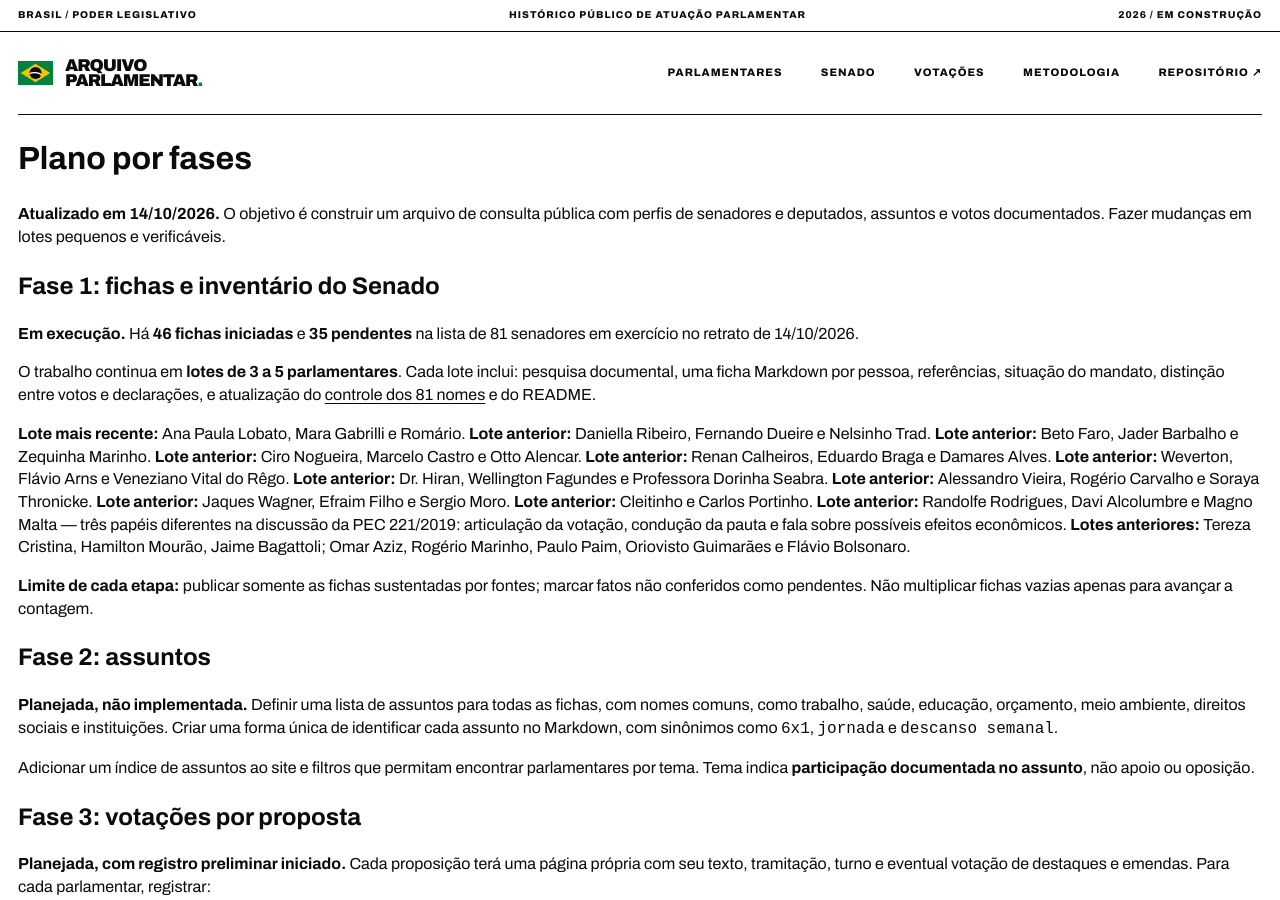
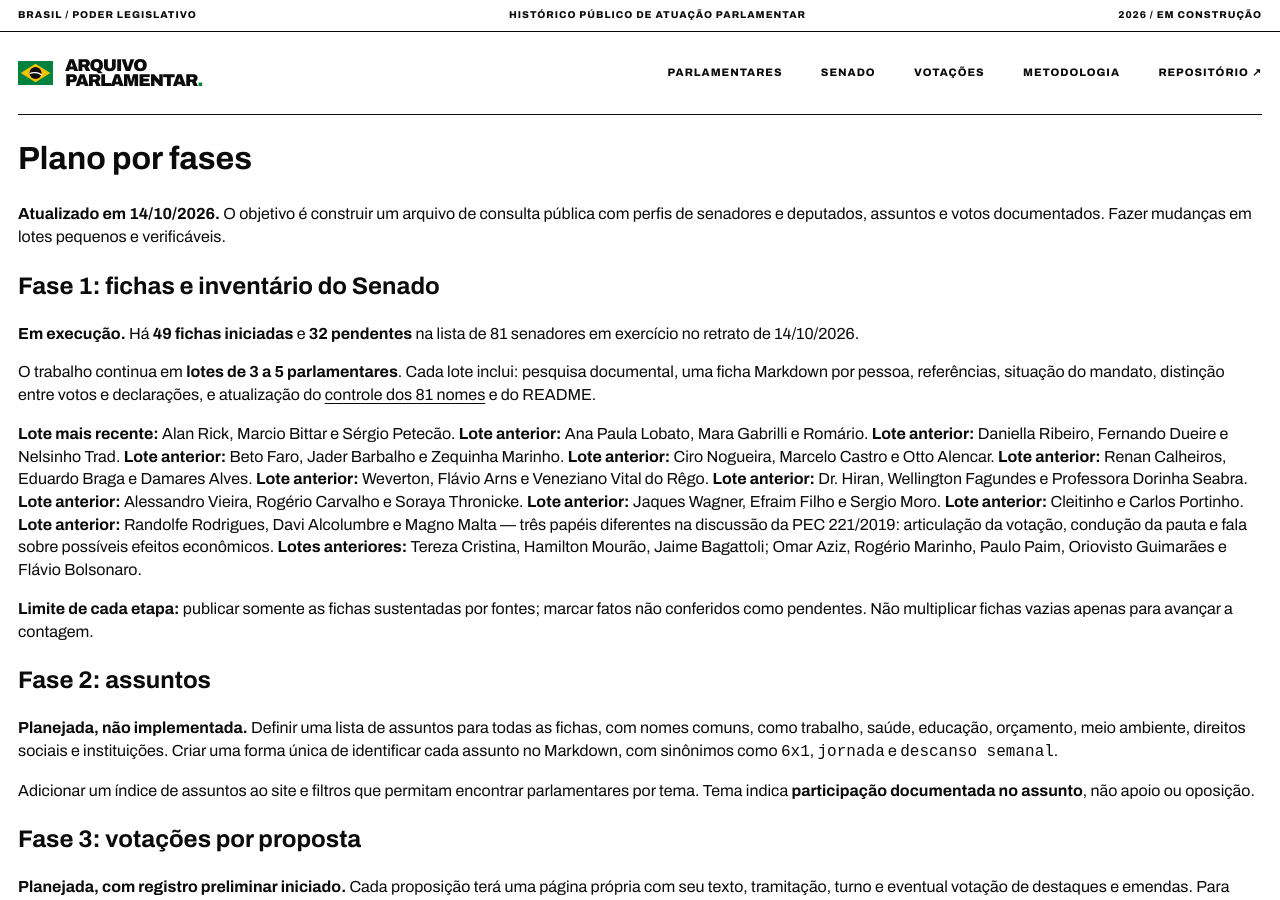
Before and after one commit to leorruas/senadores-deputados, a Jekyll site: the page built from PLANO-DE-FASES.md, in a window 1280 px wide and 900 px high. Built offline with Jekyll 4.4.1, drawn with Linux system fonts in a browser that asks for light colours; our own code applies the rules of GitHub Pages for plain Markdown files.

Commit message:
docs: registra 49 de 81 perfis do Senado

```diff
--- a/PLANO-DE-FASES.md
+++ b/PLANO-DE-FASES.md
@@ -4,11 +4,11 @@
 
 ## Fase 1: fichas e inventário do Senado
 
-**Em execução.** Há **46 fichas iniciadas** e **35 pendentes** na lista de 81 senadores em exercício no retrato de 14/10/2026.
+**Em execução.** Há **49 fichas iniciadas** e **32 pendentes** na lista de 81 senadores em exercício no retrato de 14/10/2026.
 
 O trabalho continua em **lotes de 3 a 5 parlamentares**. Cada lote inclui: pesquisa documental, uma ficha Markdown por pessoa, referências, situação do mandato, distinção entre votos e declarações, e atualização do [controle dos 81 nomes](parlamentares/senadores/ACOMPANHAMENTO.md) e do README.
 
-**Lote mais recente:** Ana Paula Lobato, Mara Gabrilli e Romário. **Lote anterior:** Daniella Ribeiro, Fernando Dueire e Nelsinho Trad. **Lote anterior:** Beto Faro, Jader Barbalho e Zequinha Marinho. **Lote anterior:** Ciro Nogueira, Marcelo Castro e Otto Alencar. **Lote anterior:** Renan Calheiros, Eduardo Braga e Damares Alves. **Lote anterior:** Weverton, Flávio Arns e Veneziano Vital do Rêgo. **Lote anterior:** Dr. Hiran, Wellington Fagundes e Professora Dorinha Seabra. **Lote anterior:** Alessandro Vieira, Rogério Carvalho e Soraya Thronicke. **Lote anterior:** Jaques Wagner, Efraim Filho e Sergio Moro. **Lote anterior:** Cleitinho e Carlos Portinho. **Lote anterior:** Randolfe Rodrigues, Davi Alcolumbre e Magno Malta — três papéis diferentes na discussão da PEC 221/2019: articulação da votação, condução da pauta e fala sobre possíveis efeitos econômicos. **Lotes anteriores:** Tereza Cristina, Hamilton Mourão, Jaime Bagattoli; Omar Aziz, Rogério Marinho, Paulo Paim, Oriovisto Guimarães e Flávio Bolsonaro.
+**Lote mais recente:** Alan Rick, Marcio Bittar e Sérgio Petecão. **Lote anterior:** Ana Paula Lobato, Mara Gabrilli e Romário. **Lote anterior:** Daniella Ribeiro, Fernando Dueire e Nelsinho Trad. **Lote anterior:** Beto Faro, Jader Barbalho e Zequinha Marinho. **Lote anterior:** Ciro Nogueira, Marcelo Castro e Otto Alencar. **Lote anterior:** Renan Calheiros, Eduardo Braga e Damares Alves. **Lote anterior:** Weverton, Flávio Arns e Veneziano Vital do Rêgo. **Lote anterior:** Dr. Hiran, Wellington Fagundes e Professora Dorinha Seabra. **Lote anterior:** Alessandro Vieira, Rogério Carvalho e Soraya Thronicke. **Lote anterior:** Jaques Wagner, Efraim Filho e Sergio Moro. **Lote anterior:** Cleitinho e Carlos Portinho. **Lote anterior:** Randolfe Rodrigues, Davi Alcolumbre e Magno Malta — três papéis diferentes na discussão da PEC 221/2019: articulação da votação, condução da pauta e fala sobre possíveis efeitos econômicos. **Lotes anteriores:** Tereza Cristina, Hamilton Mourão, Jaime Bagattoli; Omar Aziz, Rogério Marinho, Paulo Paim, Oriovisto Guimarães e Flávio Bolsonaro.
 
 **Limite de cada etapa:** publicar somente as fichas sustentadas por fontes; marcar fatos não conferidos como pendentes. Não multiplicar fichas vazias apenas para avançar a contagem.
 
```
